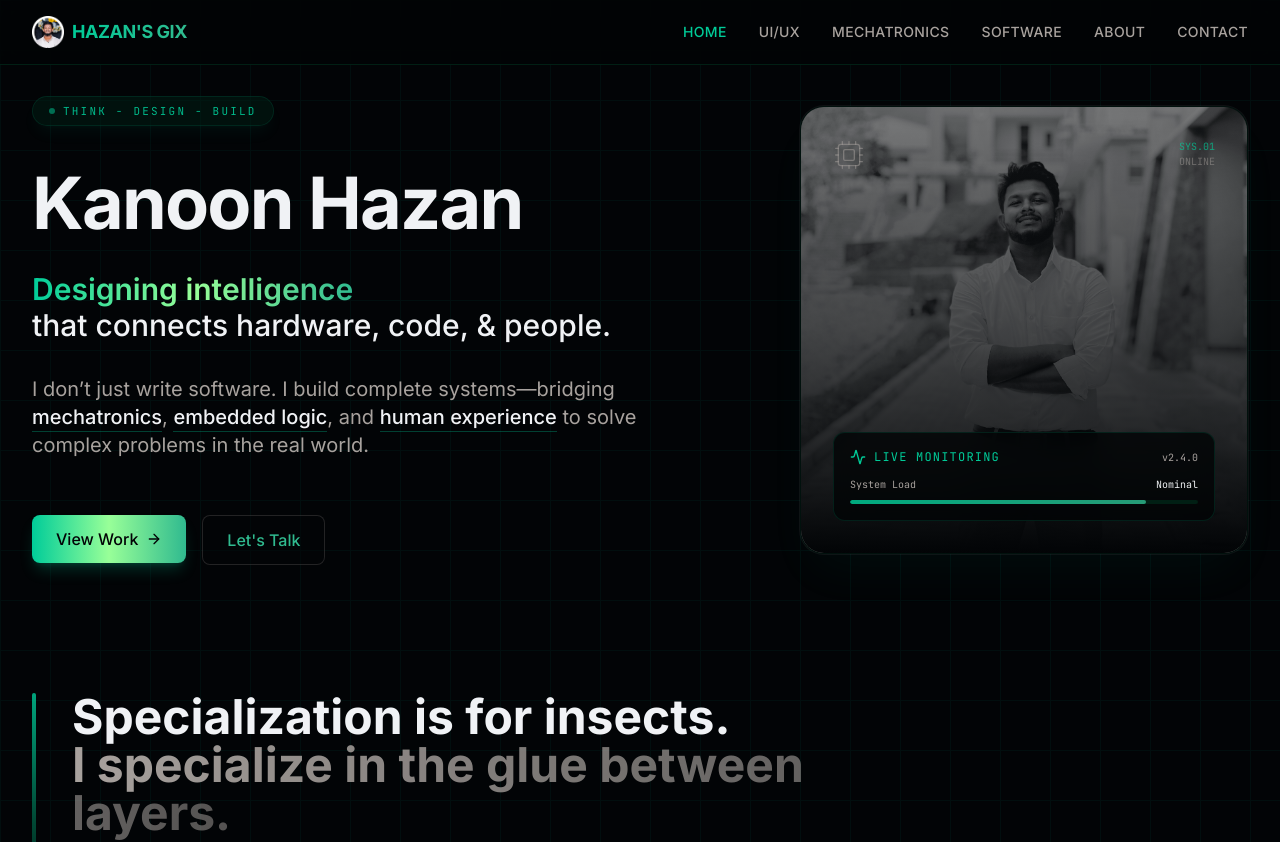
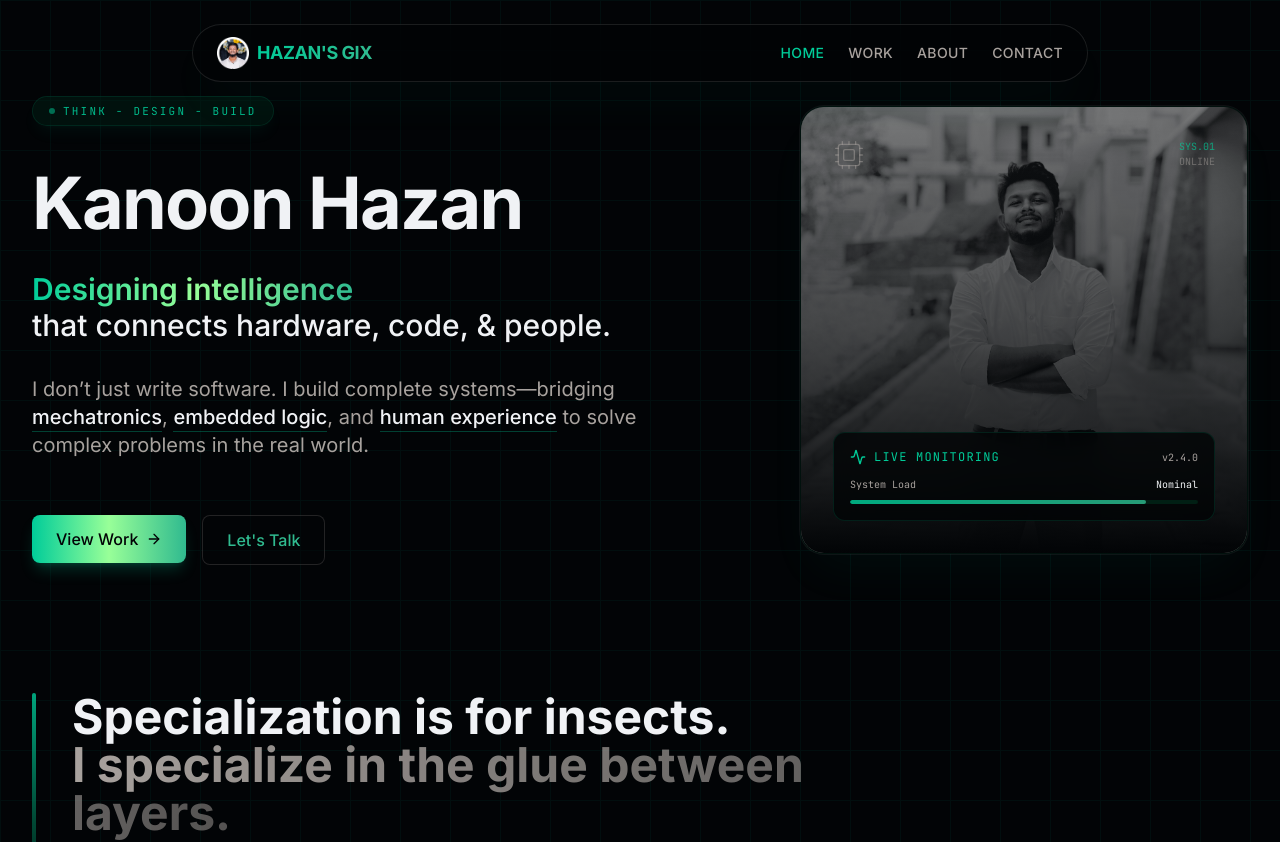
Before and after one commit to kanoonhazan/hazans-gix, a React (Vite) app: page / in a window 1280 px wide. Shown: the top 842 px of the page. Built offline with nearby package versions, Linux system fonts and the light colour scheme.

Commit message:
Update Navbar to modern floating glassmorphism style

```diff
--- a/components/Navbar.tsx
+++ b/components/Navbar.tsx
@@ -7,9 +7,7 @@ const Navbar: React.FC = () => {
 
   const navItems = [
     { name: 'Home', path: '/' },
-    { name: 'UI/UX', path: '/work/ui-ux' },
-    { name: 'Mechatronics', path: '/work/mechatronics' },
-    { name: 'Software', path: '/work/software' },
+    { name: 'Work', path: '/work' },
     { name: 'About', path: '/about' },
     { name: 'Contact', path: '/contact' },
   ];
@@ -23,16 +21,16 @@ const Navbar: React.FC = () => {
   };
 
   return (
-    <nav className="fixed top-0 w-full z-50 bg-richBlack/80 backdrop-blur-md border-b border-darkGreen">
-      <div className="max-w-7xl mx-auto px-4 sm:px-6 lg:px-8">
-        <div className="flex justify-between items-center h-16">
-          <NavLink to="/" onClick={handleScrollTop} className="flex items-center space-x-2 group">
+    <nav className="fixed top-6 left-0 right-0 z-50 px-4 pointer-events-none">
+      <div className="max-w-4xl mx-auto pointer-events-auto">
+        <div className="bg-richBlack/60 backdrop-blur-xl border border-white/10 rounded-full px-6 py-3 flex justify-between items-center shadow-2xl shadow-caribbeanGreen/5">
+          <NavLink to="/" onClick={handleScrollTop} className="flex items-center space-x-2 group shrink-0">
             <img src="/images/favicon.png" alt="Hazan's Gix Logo" className="w-8 h-8 object-contain" />
-            <span className="font-bold tracking-tight text-lg text-transparent bg-clip-text bg-gradient-to-r from-caribbeanGreen to-mountainMeadow group-hover:brightness-110 transition-all">HAZAN'S GIX</span>
+            <span className="font-bold tracking-tight text-lg text-transparent bg-clip-text bg-gradient-to-r from-caribbeanGreen to-mountainMeadow group-hover:brightness-110 transition-all hidden sm:block">HAZAN'S GIX</span>
           </NavLink>
 
           {/* Desktop Nav */}
-          <div className="hidden md:flex space-x-8">
+          <div className="hidden md:flex items-center space-x-6">
             {navItems.map((item) => (
               <NavLink key={item.name} to={item.path} className={linkClasses}>
                 {item.name.toUpperCase()}
@@ -44,27 +42,25 @@ const Navbar: React.FC = () => {
           <div className="md:hidden">
             <button
               onClick={() => setIsOpen(!isOpen)}
-              className="text-stone hover:text-antiFlashWhite focus:outline-none"
+              className="text-stone hover:text-antiFlashWhite focus:outline-none p-1"
             >
               {isOpen ? <X className="w-6 h-6" /> : <Menu className="w-6 h-6" />}
             </button>
           </div>
         </div>
-      </div>
 
-      {/* Mobile Nav */}
-      {isOpen && (
-        <div className="md:hidden bg-richBlack border-b border-darkGreen">
-          <div className="px-2 pt-2 pb-3 space-y-1 sm:px-3">
+        {/* Mobile Nav */}
+        <div className={`md:hidden mt-3 transition-all duration-300 ease-in-out ${isOpen ? 'opacity-100 translate-y-0' : 'opacity-0 -translate-y-4 pointer-events-none'}`}>
+          <div className="bg-richBlack/95 backdrop-blur-2xl border border-white/10 rounded-3xl p-4 shadow-2xl space-y-2">
             {navItems.map((item) => (
               <NavLink
                 key={item.name}
                 to={item.path}
                 onClick={() => setIsOpen(false)}
                 className={({ isActive }) =>
-                  `block px-3 py-2 rounded-md text-base font-medium ${isActive
-                    ? 'text-caribbeanGreen bg-darkGreen'
-                    : 'text-stone hover:text-antiFlashWhite hover:bg-darkGreen/50'
+                  `block px-6 py-3 rounded-2xl text-base font-medium transition-all ${isActive
+                    ? 'text-caribbeanGreen bg-white/5 shadow-inner shadow-caribbeanGreen/10'
+                    : 'text-stone hover:text-antiFlashWhite hover:bg-white/5'
                   }`
                 }
               >
@@ -73,7 +69,7 @@ const Navbar: React.FC = () => {
             ))}
           </div>
         </div>
-      )}
+      </div>
     </nav>
   );
 };
```
